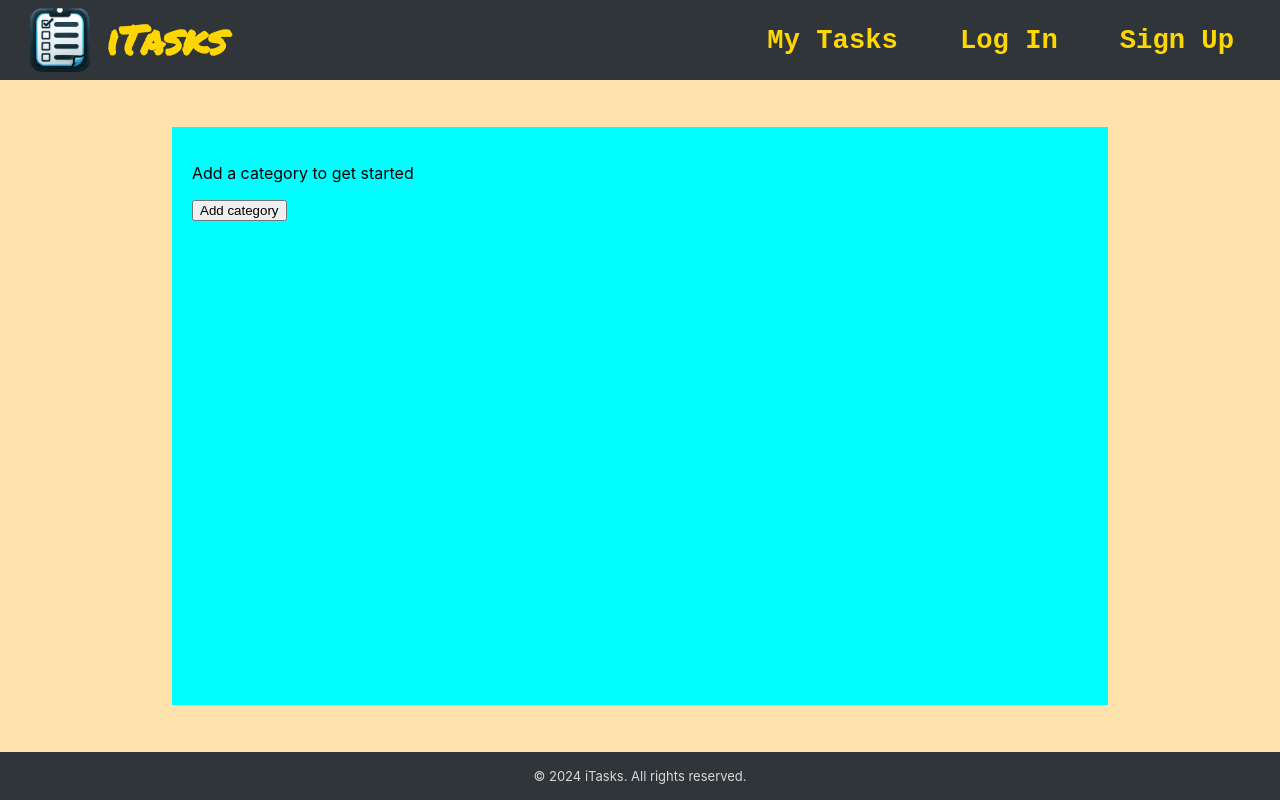
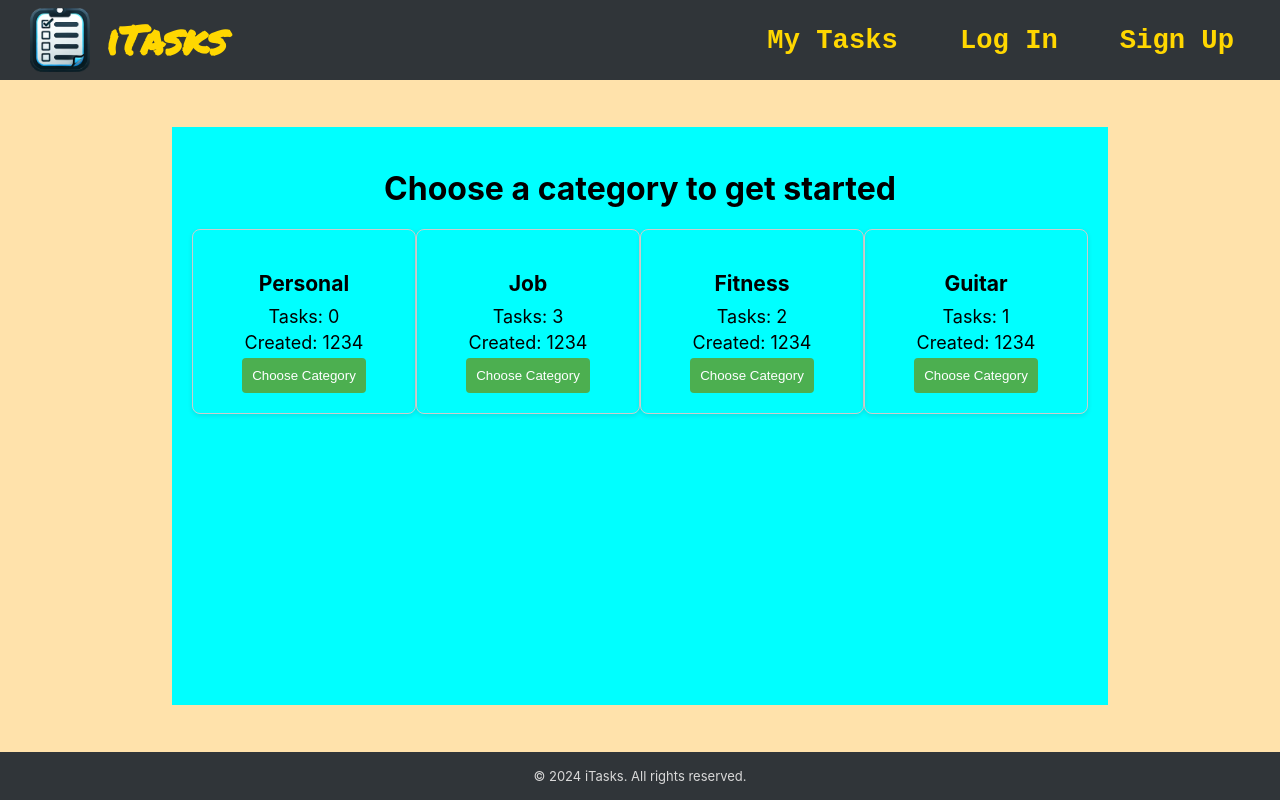
Before and after one commit to becali12/task-manager-frontend, a React (Create React App) app: page /tasks in a window 1280 px wide. Built offline with nearby package versions, Linux system fonts and the light colour scheme.

Commit message:
added category cards

```diff
--- /dev/null
+++ b/src/components/CategoryCard.tsx
@@ -0,0 +1,16 @@
+import React from 'react';
+import { CategoryCardProps } from '../utils/types';
+import '../styles/CategoryCard.css'
+
+function CategoryCard({ category, taskCount, createdDate, onChoose} : CategoryCardProps) {
+    return (
+        <div className="category-card">
+            <h3>{category}</h3>
+            <p>Tasks: {taskCount}</p>
+            <p>Created: {createdDate}</p>
+            <button onClick={onChoose}>Choose Category</button>
+        </div>
+    );
+}
+
+export default CategoryCard;
--- a/src/pages/TasksPage.tsx
+++ b/src/pages/TasksPage.tsx
@@ -1,32 +1,54 @@
-import React, { useState } from 'react';
+import React, { useEffect, useState } from 'react';
 import '../styles/Tasks.css';
+import CategoryCard from '../components/CategoryCard';
+import { Category } from '../utils/types';
 
 function TasksPage() {
 
-  const [categories, setCategories] = useState([]);
+  const [categories, setCategories] = useState<Category[]>([]);
   const [showAddCategory, setShowAddCategory] = useState(false);
+  const [selectedCategory, setSelectedCategory] = useState<number|null>(null);
 
-  // maybe add category fields should be already present if 0 categories exist
+  // maybe add category option should be already present if 0 categories exist
   const handleAddCategory = () => {
     setShowAddCategory(true);
   }
+
+  const handleChosenCategory = (index : number) => {
+    setSelectedCategory(index);
+    console.log('Selected category with index ', index);
+  }
+
+  const renderedCategories = categories.map((category, index) => (
+    <CategoryCard key={index} category={category.name} taskCount={category.taskCount} createdDate={category.createdDate} onChoose={() => handleChosenCategory(index)} />
+  ));
+
+  useEffect(() => {
+    console.log('Setting dummy categories');
+    setCategories([{ name: 'Personal', taskCount: 0, createdDate: '1234' },
+      { name: 'Job', taskCount: 3, createdDate: '1234' },
+      { name: 'Fitness', taskCount: 2, createdDate: '1234' },
+      { name: 'Guitar', taskCount: 1, createdDate: '1234' },
+      ]);
+  }, []);
 
   return (
       <div className='task-categories-container'>
         {
           categories.length === 0 &&
           <div>
-              <p>Add a category to get started</p>
-              <button onClick={handleAddCategory}> Add category </button>
+            <p>Add a category to get started</p>
           </div>
         }
         {
-          categories.length > 0 &&
-          <div>
-              <p>Choose a category to get started</p>
-              <button> Add category </button>
+        categories.length > 0 && !selectedCategory &&
+        <div> <h1>Choose a category to get started</h1>
+          <div className='task-categories-list'>
+              { renderedCategories }
           </div>
-        }
+        </div>
+      }
+      {/* TODO: add a category card for creating a new category */}
       </div>
     );
   }
--- a/src/styles/App.css
+++ b/src/styles/App.css
@@ -9,6 +9,7 @@
   flex-direction: row;
   flex: 1;
   overflow-y: auto;
+  justify-content: center;
 }
 
 #root {
--- /dev/null
+++ b/src/styles/CategoryCard.css
@@ -0,0 +1,41 @@
+.category-list {
+    display: flex;
+    flex-wrap: wrap;
+    gap: 20px;
+    justify-content: center;
+  }
+
+  .category-card {
+    border: 1px solid #ccc;
+    border-radius: 8px;
+    padding: 20px;
+    width: 200px;
+    text-align: center;
+    box-shadow: 0 2px 5px rgba(0, 0, 0, 0.1);
+    transition: transform 0.2s;
+  }
+
+  .category-card:hover {
+    transform: translateY(-5px);
+  }
+
+  .category-card h3 {
+    margin-bottom: 10px;
+  }
+
+  .category-card p {
+    margin: 5px 0;
+  }
+
+  .category-card button {
+    background-color: #4CAF50;
+    color: white;
+    border: none;
+    padding: 10px;
+    border-radius: 4px;
+    cursor: pointer;
+  }
+
+  .category-card button:hover {
+    background-color: #45a049;
+  }
--- a/src/styles/Tasks.css
+++ b/src/styles/Tasks.css
@@ -9,6 +9,13 @@
     padding: 20px;
 }
 
+.task-categories-container h1 {
+    text-align: center;
+}
+
 .task-categories-list {
+    display: flex;
+    flex-direction: row;
     font-size: large;
+    justify-content: center;
 }
```
Also changed, not shown: src/utils/types.ts (+13 -0 lines).
